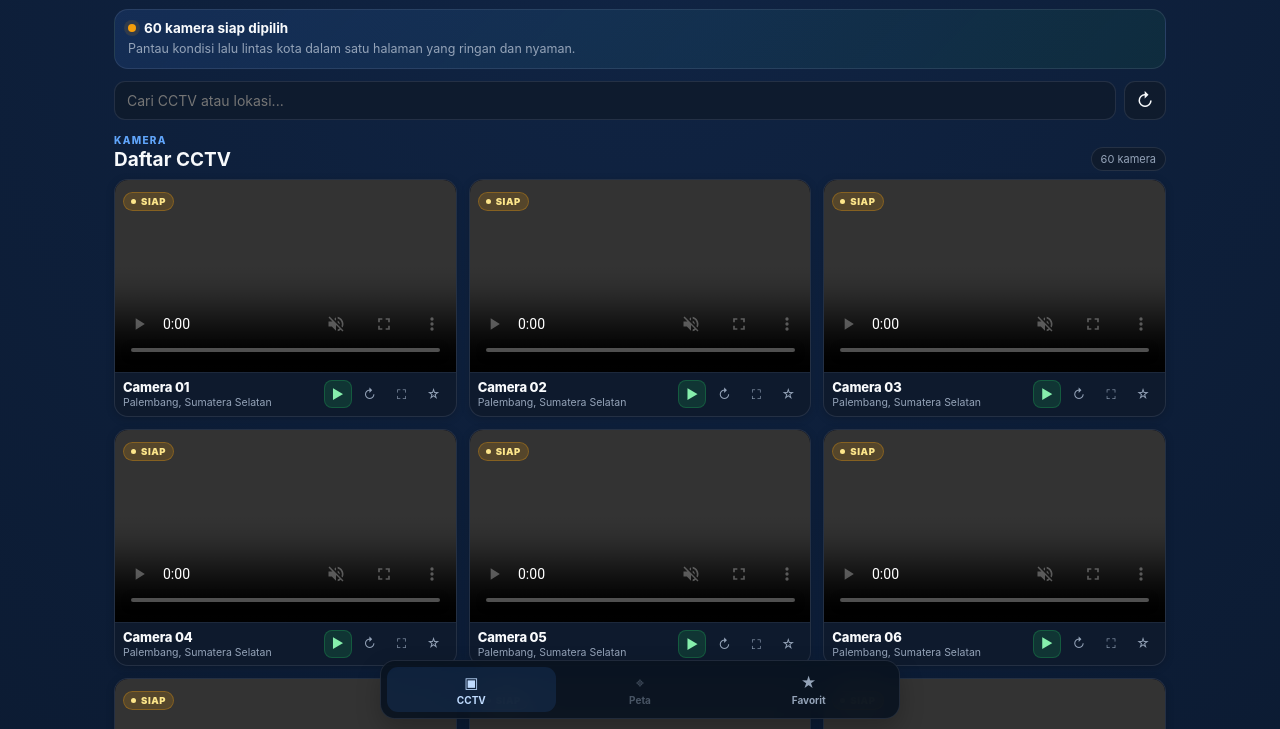
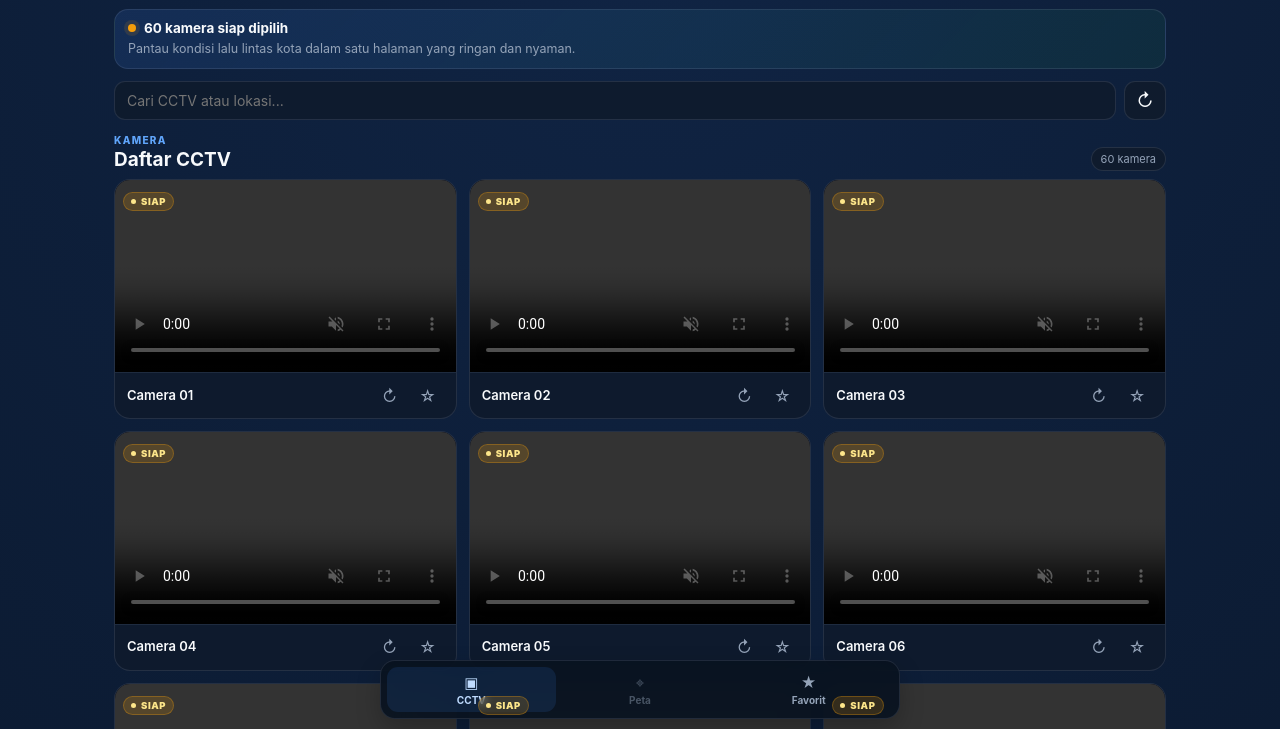
Before and after one commit to ismailwahyudi-plb/cctv-palembang, a plain HTML site: page index.html in a window 1280 px wide. Shown: the part 71-800 px from the top of the page. Drawn offline with nearby package versions, Linux system fonts and the light colour scheme.

Commit message:
Redesign kartu CCTV: video 16:9 + footer satu baris kompak (hapus tombol play/fullscreen, klik video untuk mulai)

```diff
--- a/app.js
+++ b/app.js
@@ -314,19 +314,9 @@ function createCameraCard(camera) {
       ".favorite-btn"
     );
 
-  const playBtn =
-    fragment.querySelector(
-      ".play-btn"
-    );
-
   const reloadBtn =
     fragment.querySelector(
       ".reload-btn"
-    );
-
-  const fullscreenBtn =
-    fragment.querySelector(
-      ".fullscreen-btn"
     );
 
   const cameraName =
@@ -334,19 +324,11 @@ function createCameraCard(camera) {
       ".camera-name"
     );
 
-  const cameraLocation =
-    fragment.querySelector(
-      ".camera-location"
-    );
-
   card.dataset.cameraId =
     camera.id;
 
   cameraName.textContent =
     camera.name;
-
-  cameraLocation.textContent =
-    camera.location;
 
   badge.textContent = "SIAP";
   badge.className =
@@ -369,26 +351,31 @@ function createCameraCard(camera) {
   }
 
   // =========================
-  // PLAY
+  // PLAY (klik video untuk mulai/jeda)
   // =========================
 
-  playBtn.addEventListener(
+  video.addEventListener(
     "click",
-    async () => {
+    () => {
       if (
-        !players.has(camera.id)
+        players.has(camera.id)
       ) {
-        attachStream(
-          camera,
-          video,
-          badge,
-          errorText
-        );
+        if (video.paused) {
+          video.play().catch(() => {});
+        } else {
+          video.pause();
+        }
+        return;
       }
 
-      try {
-        await video.play();
-      } catch (_) {}
+      attachStream(
+        camera,
+        video,
+        badge,
+        errorText
+      );
+
+      video.play().catch(() => {});
     }
   );
 
@@ -415,27 +402,6 @@ function createCameraCard(camera) {
         badge,
         errorText
       );
-    }
-  );
-
-  // =========================
-  // FULLSCREEN
-  // =========================
-
-  fullscreenBtn.addEventListener(
-    "click",
-    async () => {
-      try {
-        if (
-          video.requestFullscreen
-        ) {
-          await video.requestFullscreen();
-        } else if (
-          video.webkitEnterFullscreen
-        ) {
-          video.webkitEnterFullscreen();
-        }
-      } catch (_) {}
     }
   );
 
--- a/index.html
+++ b/index.html
@@ -57,20 +57,15 @@
         <div class="video-overlay">
           <span class="status-badge waiting">MENUNGGU</span>
         </div>
+        <p class="error-text" hidden></p>
       </div>
       <div class="camera-bar">
-        <div class="camera-info">
-          <h3 class="camera-name"></h3>
-          <p class="camera-location"></p>
-        </div>
+        <h3 class="camera-name"></h3>
         <div class="camera-actions">
-          <button class="action-btn play-btn" type="button" title="Putar" aria-label="Putar CCTV">▶</button>
           <button class="action-btn reload-btn" type="button" title="Muat ulang" aria-label="Muat ulang stream">↻</button>
-          <button class="action-btn fullscreen-btn" type="button" title="Layar penuh" aria-label="Layar penuh">⛶</button>
           <button class="favorite-btn" type="button" title="Favorit" aria-label="Tambah ke favorit">☆</button>
         </div>
       </div>
-      <p class="error-text" hidden></p>
     </article>
   </template>
 
--- a/style.css
+++ b/style.css
@@ -93,20 +93,20 @@ h2 { margin-bottom: 0; font-size: 19px; line-height: 1.2; }
 .section-heading { display: flex; justify-content: space-between; align-items: end; gap: 10px; margin-bottom: 8px; }
 .count-pill { color: var(--muted); background: var(--panel); border: 1px solid var(--line); border-radius: 999px; padding: 4px 9px; font-size: 11px; }
 
-/* Grid kamera kompak */
-.camera-grid { display: grid; grid-template-columns: 1fr; gap: 10px; }
+/* ===== Kartu CCTV compact monitoring ===== */
+.camera-grid { display: grid; grid-template-columns: 1fr; gap: 12px; }
 .camera-card {
   overflow: hidden;
   display: flex;
   flex-direction: column;
+  padding: 0;
   background: rgba(15,27,45,.96);
   border: 1px solid var(--line);
-  border-radius: 14px;
-  box-shadow: 0 2px 8px rgba(0,0,0,.18);
+  border-radius: 16px;
 }
 .video-wrap { position: relative; background: #020617; aspect-ratio: 16/9; overflow: hidden; }
 video { width: 100%; height: 100%; display: block; object-fit: cover; background: #020617; }
-.video-overlay { position: absolute; inset: 8px auto auto 8px; pointer-events: none; }
+.video-overlay { position: absolute; inset: 8px auto auto 8px; pointer-events: none; z-index: 2; }
 .status-badge {
   display: inline-flex;
   align-items: center;
@@ -123,58 +123,59 @@ video { width: 100%; height: 100%; display: block; object-fit: cover; background
 .status-badge.waiting { color: #fde68a; background: rgba(245,158,11,.18); border-color: rgba(245,158,11,.3); }
 .status-badge.online { color: #bbf7d0; background: rgba(34,197,94,.2); border-color: rgba(34,197,94,.32); }
 .status-badge.offline { color: #fecaca; background: rgba(239,68,68,.2); border-color: rgba(239,68,68,.32); }
+.error-text {
+  position: absolute;
+  top: 38px; left: 10px; right: 10px;
+  margin: 0;
+  text-align: center;
+  color: #fecaca;
+  font-size: 11px;
+  line-height: 1.35;
+  pointer-events: none;
+  z-index: 1;
+  text-shadow: 0 1px 3px rgba(0,0,0,.85);
+}
 
-/* Bar aksi kompak */
+/* Footer kompak: satu baris */
 .camera-bar {
   display: flex;
   align-items: center;
   justify-content: space-between;
-  gap: 8px;
-  padding: 6px 8px;
-  border-top: 1px solid rgba(148,163,184,.1);
+  gap: 10px;
+  height: 46px;
+  padding: 0 12px;
+  border-top: 1px solid rgba(148,163,184,.12);
 }
-.camera-info { min-width: 0; flex: 1 1 auto; }
 .camera-name {
   margin: 0;
+  min-width: 0;
+  flex: 1 1 auto;
   font-size: 13px;
-  font-weight: 800;
-  line-height: 1.25;
-  letter-spacing: -.01em;
+  font-weight: 600;
+  line-height: 1.2;
+  color: var(--text);
   white-space: nowrap;
   overflow: hidden;
   text-overflow: ellipsis;
 }
-.camera-location {
-  margin: 1px 0 0;
-  color: var(--muted);
-  font-size: 10.5px;
-  line-height: 1.3;
-  white-space: nowrap;
-  overflow: hidden;
-  text-overflow: ellipsis;
-}
-.camera-actions { display: flex; align-items: center; gap: 2px; flex-shrink: 0; }
+.camera-actions { display: flex; align-items: center; gap: 6px; flex-shrink: 0; }
 .action-btn, .favorite-btn {
-  width: 28px;
-  height: 28px;
+  width: 32px;
+  height: 32px;
   padding: 0;
   display: inline-flex;
   align-items: center;
   justify-content: center;
-  border: 1px solid transparent;
+  border: 0;
   border-radius: 8px;
   background: transparent;
   color: var(--muted);
-  font-size: 13px;
+  font-size: 16px;
   line-height: 1;
-  transition: background .15s ease, color .15s ease, border-color .15s ease;
+  transition: background .15s ease, color .15s ease;
 }
 .action-btn:hover, .favorite-btn:hover { background: var(--panel-soft); color: var(--text); }
-.action-btn:active, .favorite-btn:active { transform: scale(.92); }
-.play-btn { color: #86efac; background: rgba(34,197,94,.16); border-color: rgba(34,197,94,.26); }
-.play-btn:hover { background: rgba(34,197,94,.26); color: #bbf7d0; }
 .favorite-btn.active { color: #facc15; }
-.error-text { color: #fca5a5; font-size: 11px; line-height: 1.4; margin: 0; padding: 0 9px 7px; }
 .empty-state { text-align: center; color: var(--muted); padding: 30px 10px; border: 1px dashed var(--line); border-radius: 14px; font-size: 14px; }
 
 /* Bottom nav */
@@ -198,7 +199,6 @@ video { width: 100%; height: 100%; display: block; object-fit: cover; background
 @media (min-width: 700px) {
   .app-shell { padding: 16px 24px 90px; }
   .camera-grid { grid-template-columns: repeat(2, minmax(0,1fr)); gap: 12px; }
-  .camera-actions { gap: 4px; }
 }
 
 @media (min-width: 1024px) {
```
